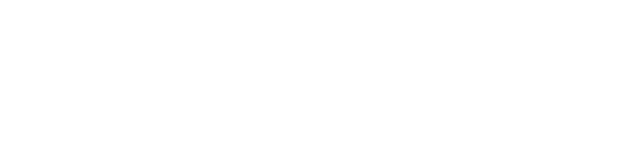
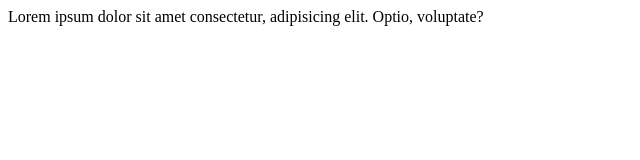
Before and after one commit to Fahimreza412/my-git-repo, a plain HTML site: page index.html in a window 1280 px wide. Shown: the whole page, without its empty margins (0-640 px from the left). Drawn offline with Linux system fonts and the light colour scheme.

Commit message:
index file .1

```diff
--- a/index.html
+++ b/index.html
@@ -6,7 +6,7 @@
     <title>my projects repo</title>
 </head>
 <body>
-
+    Lorem ipsum dolor sit amet consectetur, adipisicing elit. Optio, voluptate?
 
 </body>
 </html>
```
